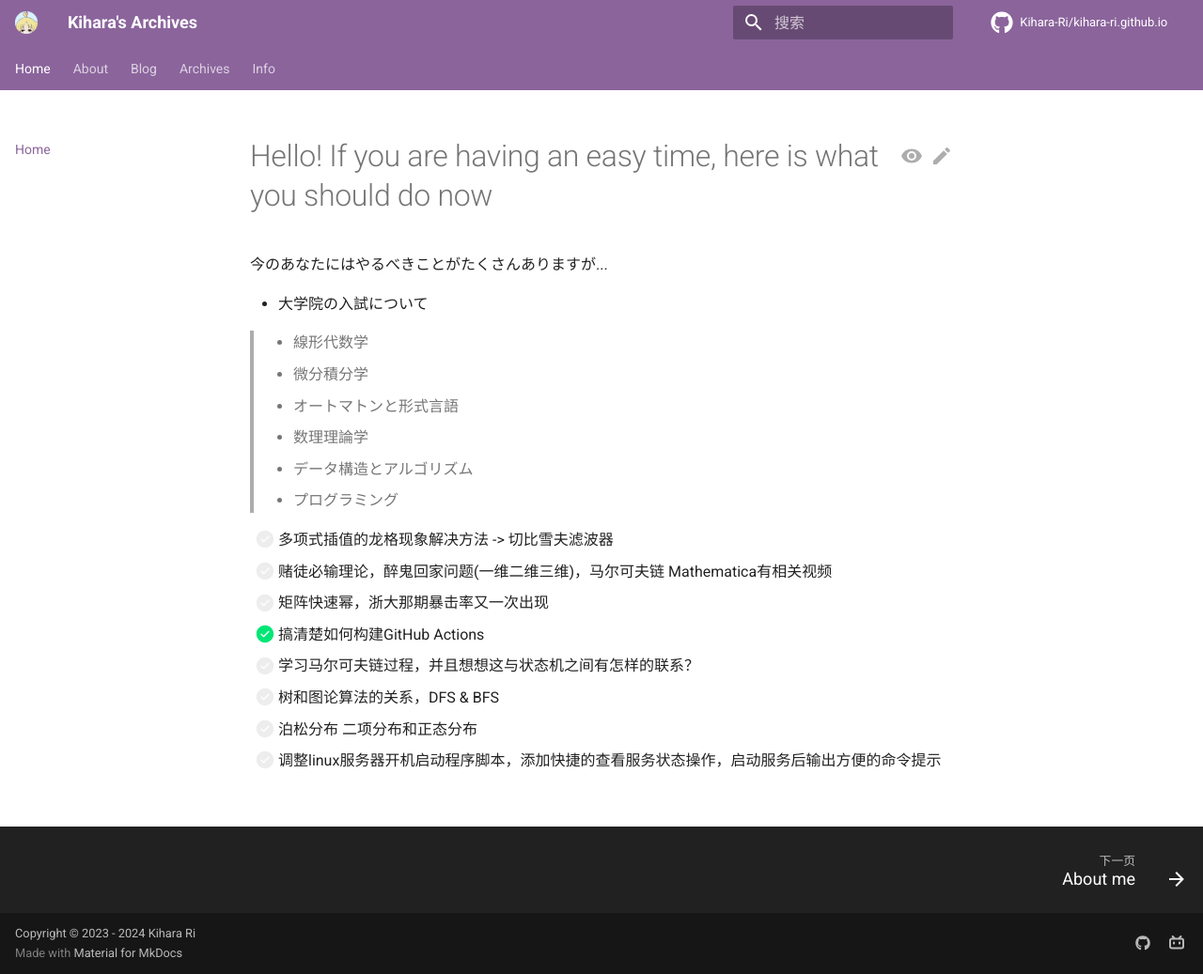
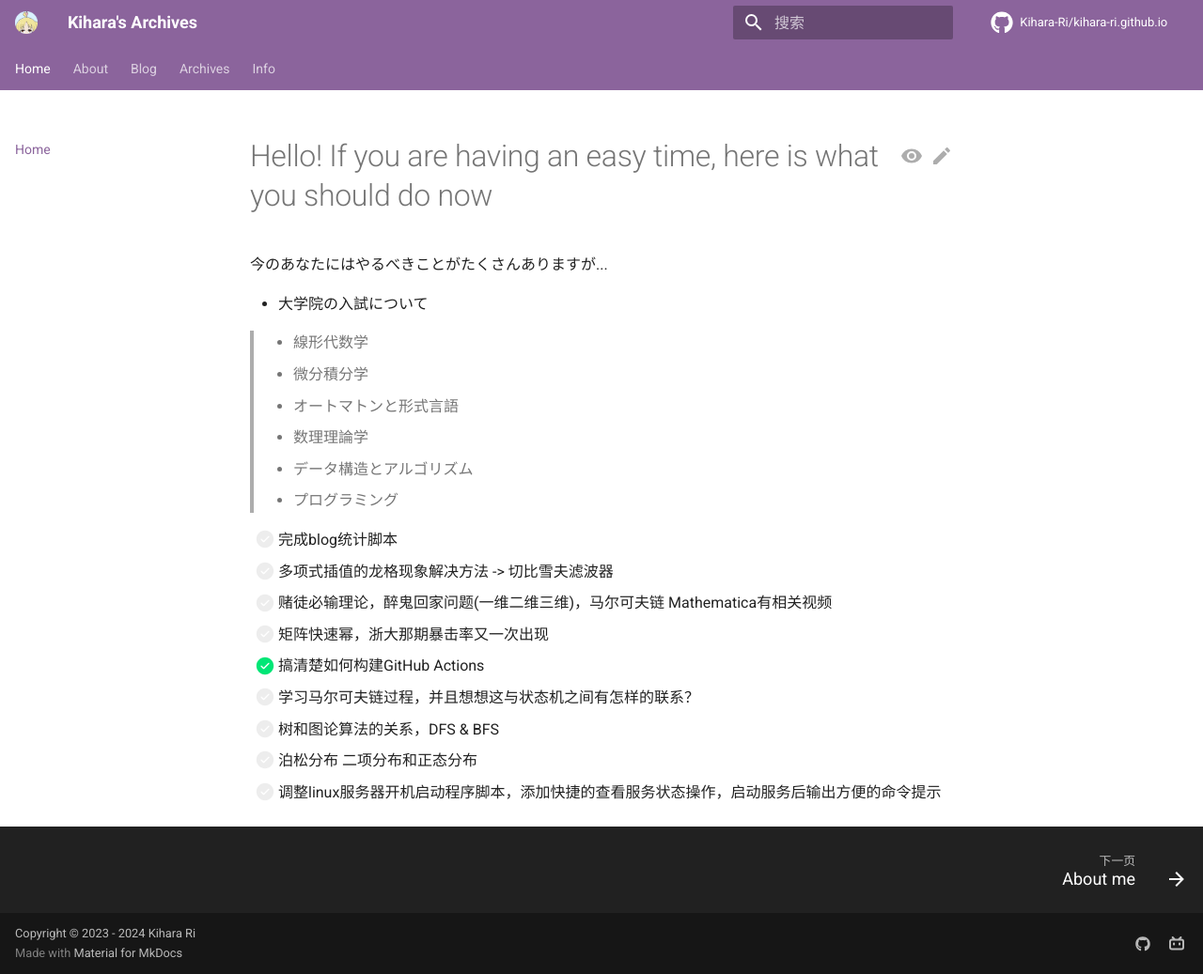
Before and after one commit to Kihara-Ri/kihara-ri.github.io, an MkDocs documentation site: the page built from docs/index.md, in a window 1280 px wide and 1037 px high. Shown: the whole window at 94% size. Built offline with MkDocs 1.6.1 and Material for MkDocs 9.7.7, drawn with Linux system fonts in a browser that asks for light colours; comment, search, counter and statistics services are not loaded.

Commit message:
Update index.md

```diff
--- a/docs/index.md
+++ b/docs/index.md
@@ -11,6 +11,7 @@
 > - データ構造とアルゴリズム
 > - プログラミング
 
+- [ ] 完成blog统计脚本
 - [ ] 多项式插值的龙格现象解决方法 -> 切比雪夫滤波器
 - [ ] 赌徒必输理论，醉鬼回家问题(一维二维三维)，马尔可夫链 Mathematica有相关视频
 - [ ] 矩阵快速幂，浙大那期暴击率又一次出现
```
